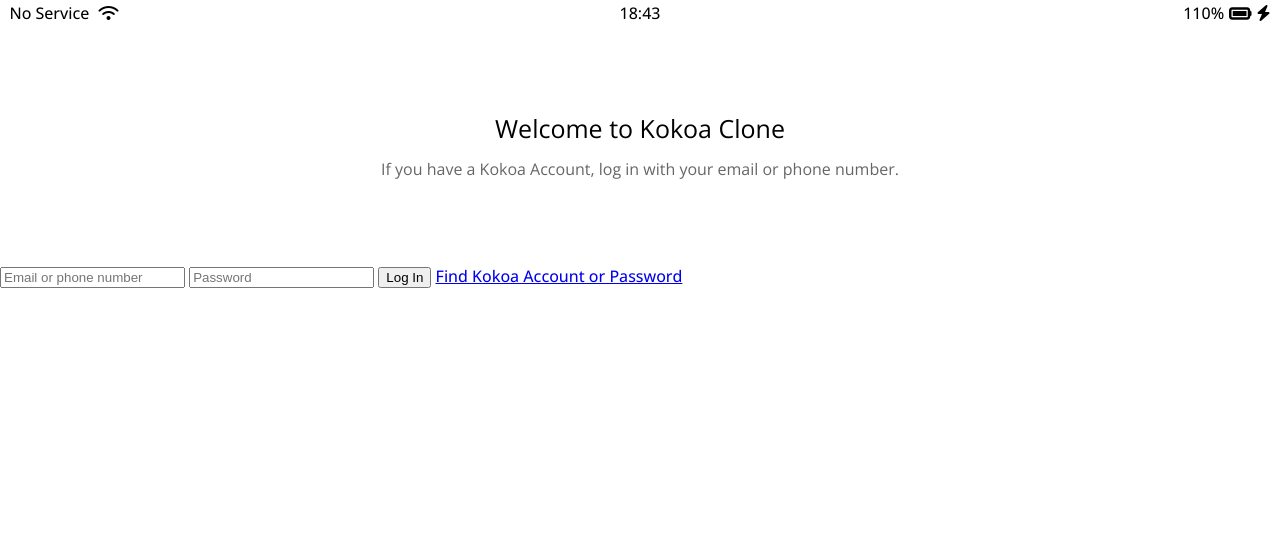
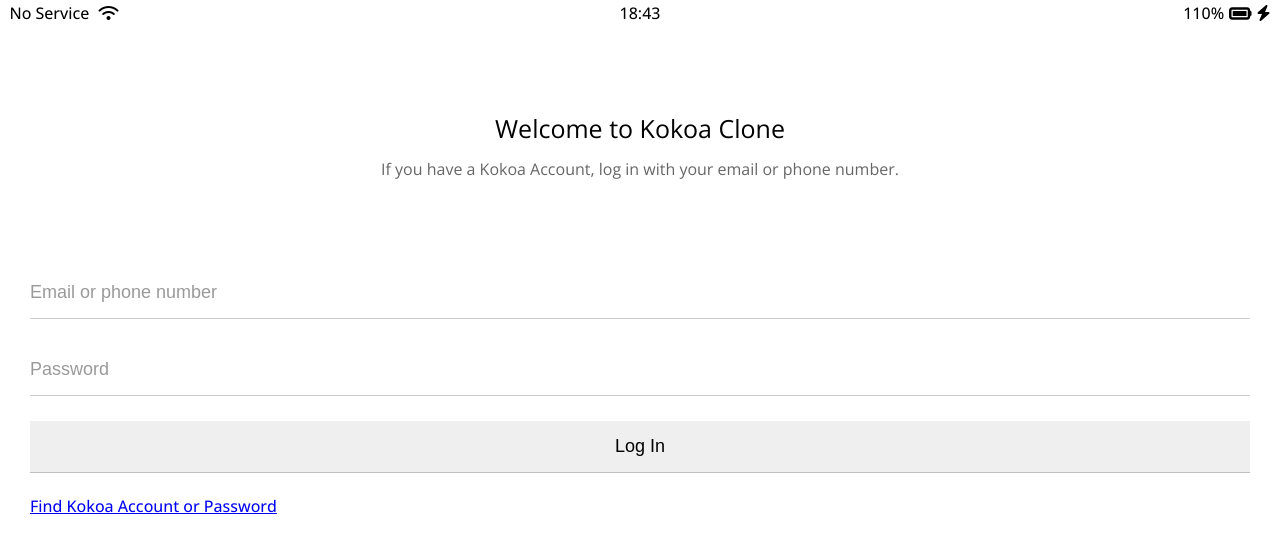
Before and after one commit to dkdk1336/kokoa-clone-2025, a plain HTML site: page index.html in a window 1280 px wide. Drawn offline with nearby package versions, Linux system fonts and the light colour scheme.

Commit message:
Updated css file

```diff
--- a/css/reset.css
+++ b/css/reset.css
@@ -48,3 +48,9 @@ table {
 	border-collapse: collapse;
 	border-spacing: 0;
 }
+/* CSS Reset End */
+
+/* input 모든 아웃라인 제거 */
+input:focus {
+	outline: none;
+}
--- a/css/styles.css
+++ b/css/styles.css
@@ -1,5 +1,6 @@
 @import url('https://fonts.googleapis.com/css2?family=Open+Sans:ital,wght@0,300..800;1,300..800&display=swap');
 @import "reset.css";
+@import "variables.css";
 @import "status-bar.css";
 
 body {
@@ -28,4 +29,29 @@ body {
 .welcome-header__text {
     width: 60%;
     opacity: 0.6;
-}3
+}
+
+#login-form {
+    display: flex;
+    flex-direction: column;
+    margin: 0px 30px;
+}
+
+#login-form input {
+    border: none;
+    padding: 15px 0px;
+    font-size: 18px;
+    border-bottom: 1px solid rgba(0, 0, 0, 0.2);
+    margin-bottom: 25px;
+    transition: border-color 0.3s ease-in-out;
+}
+
+
+#login-form input::placeholder {
+    color: rgba(0, 0, 0, 0.4);
+}
+
+/* 로그인 폼의 입력 필드에 (포커스)눌렀을 때 테두리 색상을 변경 */
+#login-form input:focus {
+    border-color: var(--yellow);
+}
--- /dev/null
+++ b/css/variables.css
@@ -0,0 +1,4 @@
+/* 내가 설정한 노란색 변수 */
+:root {
+    --yellow: #FAE100;
+}
```
